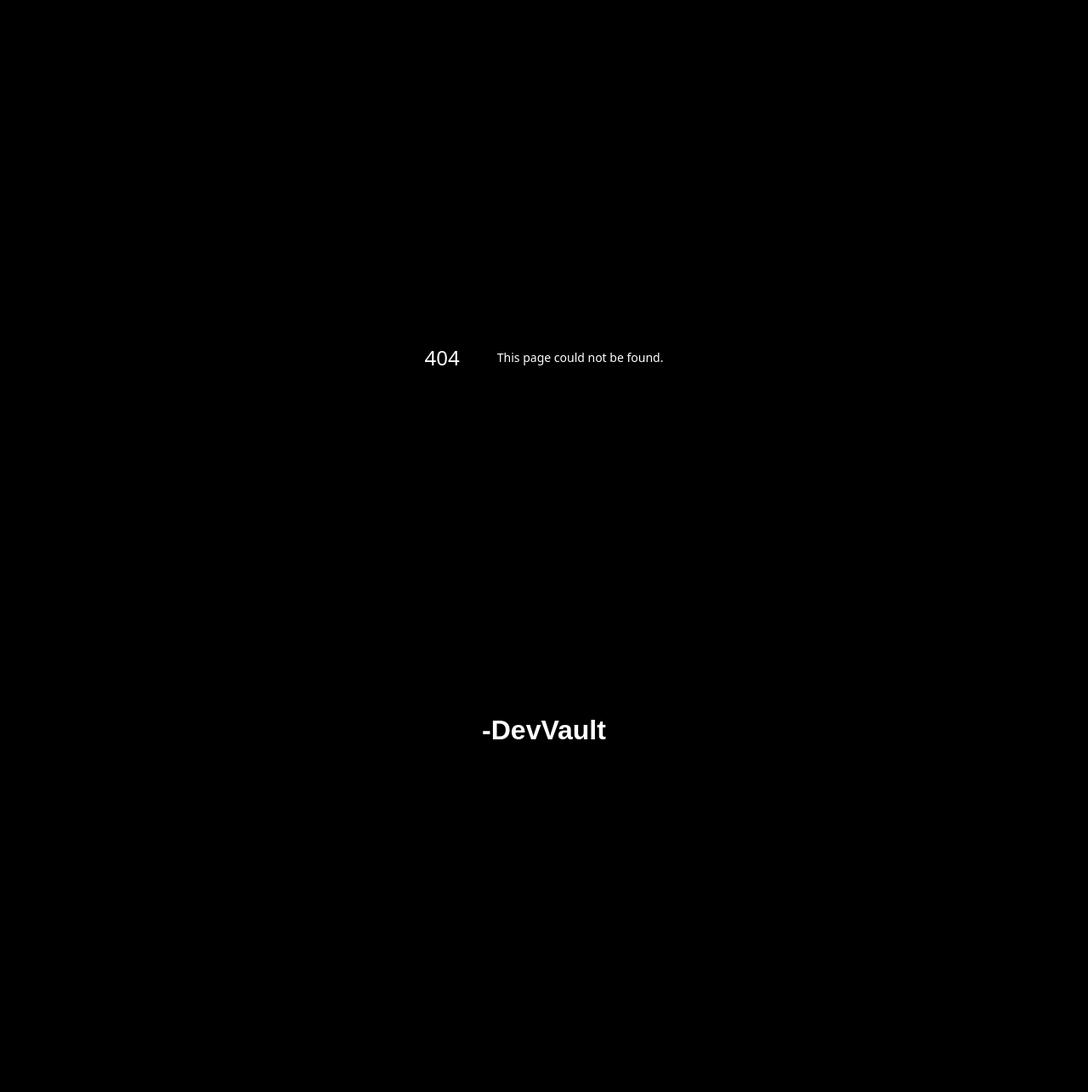
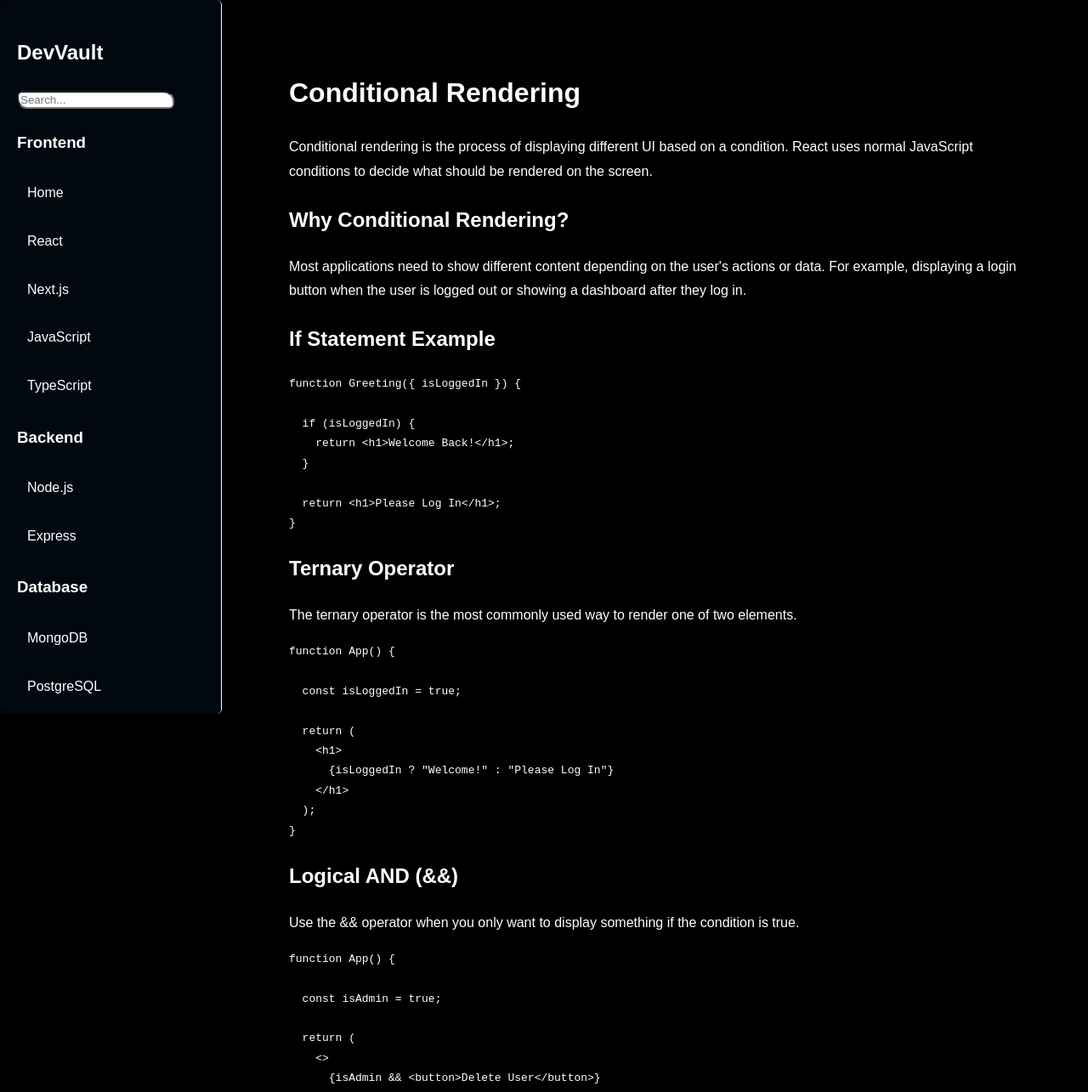
Before and after one commit to asmitbiswas/Project-Next-JS, a Next.js app in the folder app/: page /React/Conditonal_Rendering in a window 1280 px wide. Before the commit this address had no page. Shown: the top 1285 px of the page at 85% size. Before the commit the page ends 918 px from the top, so only its background shows below. Built offline with nearby package versions, Linux system fonts and the light colour scheme.

Commit message:
Added conditonla rendering page

```diff
--- /dev/null
+++ b/app/app/(categories)/React/Conditonal_Rendering/page.tsx
@@ -0,0 +1,149 @@
+import Sidebar from "@/app/components/page";
+
+export default function ConditionalRendering() {
+  return (
+    <div>
+      <Sidebar />
+
+      <div>
+        <h1>Conditional Rendering</h1>
+
+        <p>
+          Conditional rendering is the process of displaying different UI based
+          on a condition. React uses normal JavaScript conditions to decide what
+          should be rendered on the screen.
+        </p>
+
+        <h2>Why Conditional Rendering?</h2>
+
+        <p>
+          Most applications need to show different content depending on the
+          user's actions or data. For example, displaying a login button when
+          the user is logged out or showing a dashboard after they log in.
+        </p>
+
+        <h2>If Statement Example</h2>
+
+        <pre>
+{`function Greeting({ isLoggedIn }) {
+
+  if (isLoggedIn) {
+    return <h1>Welcome Back!</h1>;
+  }
+
+  return <h1>Please Log In</h1>;
+}`}
+        </pre>
+
+        <h2>Ternary Operator</h2>
+
+        <p>
+          The ternary operator is the most commonly used way to render one of
+          two elements.
+        </p>
+
+        <pre>
+{`function App() {
+
+  const isLoggedIn = true;
+
+  return (
+    <h1>
+      {isLoggedIn ? "Welcome!" : "Please Log In"}
+    </h1>
+  );
+}`}
+        </pre>
+
+        <h2>Logical AND (&&)</h2>
+
+        <p>
+          Use the && operator when you only want to display something if the
+          condition is true.
+        </p>
+
+        <pre>
+{`function App() {
+
+  const isAdmin = true;
+
+  return (
+    <>
+      {isAdmin && <button>Delete User</button>}
+    </>
+  );
+}`}
+        </pre>
+
+        <h2>Conditional Rendering Methods</h2>
+
+        <table>
+          <tbody>
+            <tr>
+              <th>Method</th>
+              <th>Best Used For</th>
+            </tr>
+
+            <tr>
+              <td>if / else</td>
+              <td>Multiple conditions or returning different components.</td>
+            </tr>
+
+            <tr>
+              <td>Ternary Operator (?)</td>
+              <td>Choosing between two values.</td>
+            </tr>
+
+            <tr>
+              <td>Logical AND (&&)</td>
+              <td>Showing an element only when the condition is true.</td>
+            </tr>
+          </tbody>
+        </table>
+
+        <h2>Real World Example</h2>
+
+        <pre>
+{`function Profile({ user }) {
+
+  return (
+    <>
+      {user ? (
+        <h2>Welcome, {user.name}</h2>
+      ) : (
+        <button>Login</button>
+      )}
+    </>
+  );
+}`}
+        </pre>
+
+        <h2>Best Practices</h2>
+
+        <ul>
+          <li>Use if statements for complex logic.</li>
+          <li>Use ternary operators for simple true/false conditions.</li>
+          <li>Use && when you only need to display something if a condition is true.</li>
+          <li>Avoid nesting multiple ternary operators.</li>
+          <li>Keep conditions readable and easy to understand.</li>
+        </ul>
+
+        <h2>Common Mistakes</h2>
+
+        <ul>
+          <li>Writing overly complicated nested ternary operators.</li>
+          <li>Using && when both true and false cases are needed.</li>
+          <li>Putting too much business logic directly inside JSX.</li>
+        </ul>
+
+        <h2>Summary</h2>
+
+        <p>
+          Conditional rendering allows React applications to display different
+          content depending on state, props, or user actions. It is one of the
+          most frequently used techniques when building dynamic user interfaces.
+        </p>
+      </div>
+    </div>
+  );
+}
--- a/app/app/(categories)/React/layout.tsx
+++ b/app/app/(categories)/React/layout.tsx
@@ -24,12 +24,12 @@ export default function ReactLayout({ children }: { children: React.ReactNode })
             borderCollapse: "collapse",
           }}
         >
-          <tbody>
+          {/* <tbody>
             <tr>
               <th style={{ border: "1px solid white", padding: "10px", textAlign: "left" }}></th>
               <th style={{ border: "1px solid white", padding: "10px", textAlign: "left" }}></th>
             </tr>
-          </tbody>
+          </tbody> */}
         </table>
         {children}
       </div>
--- a/app/app/(categories)/React/page.tsx
+++ b/app/app/(categories)/React/page.tsx
@@ -69,7 +69,7 @@ export default function React() {
           <li><Link href="/React/Props" style={{ color: "white" }}>Props</Link></li>
           <li><Link href="/React/State" style={{ color: "white" }}>State</Link></li>
           <li><Link href="/React/Event_Handling" style={{ color: "white" }}>Event Handling</Link></li>
-          <li>Conditional Rendering</li>
+          <li><Link href="/React/Conditonal_Rendering" style={{ color: "white" }}>Conditional Rendering</Link></li>
           <li>Lists & Keys</li>
           <li>Forms</li>
           <li>React Hooks</li>
```
